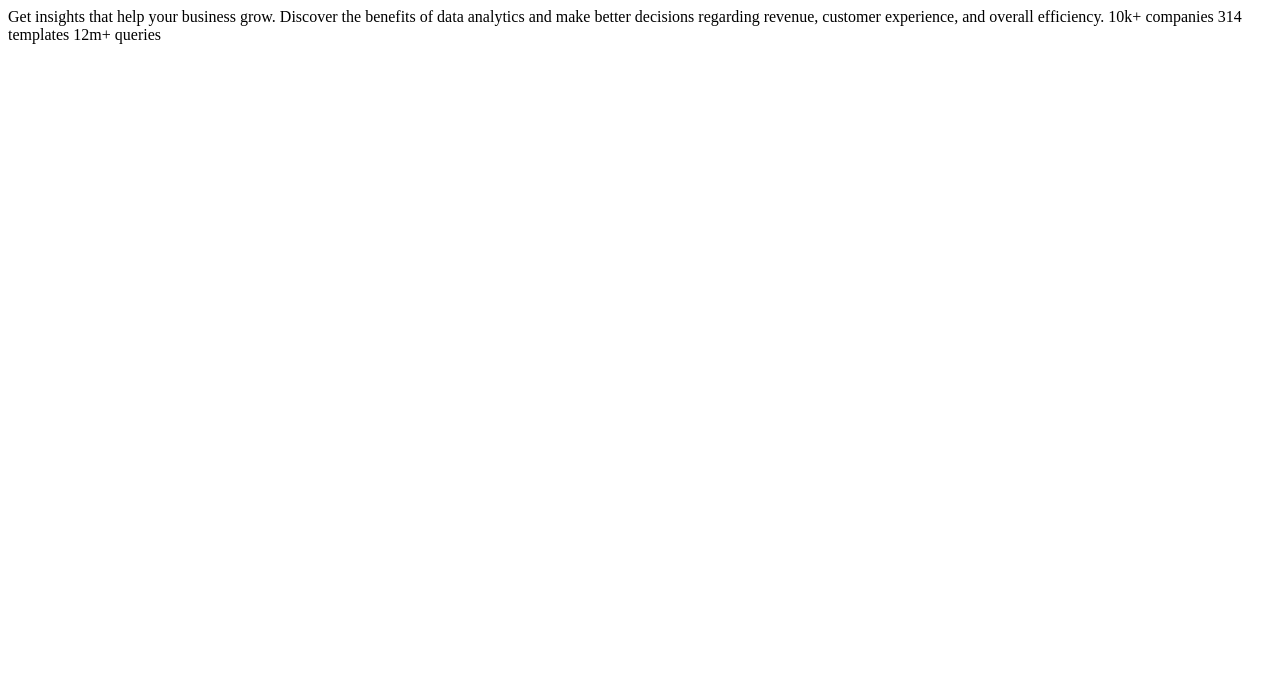
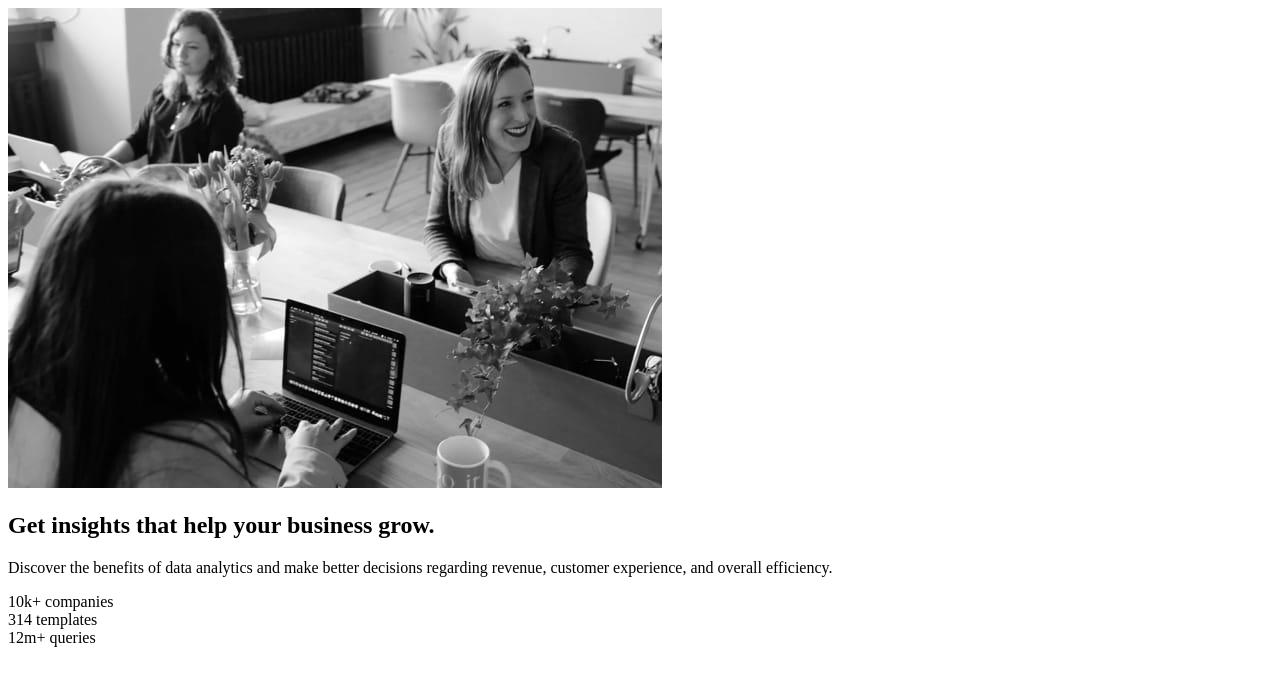
Before and after one commit to lmpko/frontendmentor-stats-preview-card-component-main, a plain HTML site: page index.html in a window 1280 px wide. Drawn offline with Linux system fonts and the light colour scheme.

Commit message:
html structure added with texts and image

```diff
--- a/index.html
+++ b/index.html
@@ -17,14 +17,28 @@
 </head>
 <body>
 
-  Get insights that help your business grow.
-
-  Discover the benefits of data analytics and make better decisions regarding revenue, customer
-  experience, and overall efficiency.
-
-  10k+ companies
-  314 templates
-  12m+ queries
+  <main>
+    <img src="/images/image-header-mobile.jpg" alt="">
+    <section>
+      <h1>Get insights that help your business grow.</h1>
+      <p>Discover the benefits of data analytics and make better decisions regarding revenue, customer
+        experience, and overall efficiency.</p>
+    </section>
+    <section>
+      <div>
+        <span>10k+</span>
+        <span>companies</span>
+      </div>
+      <div>
+        <span> 314</span>
+        <span> templates</span>
+      </div>
+      <div>
+        <span>12m+</span>
+        <span>queries</span>
+      </div>
+    </section>
+  </main>
 
 </body>
 </html>
```
